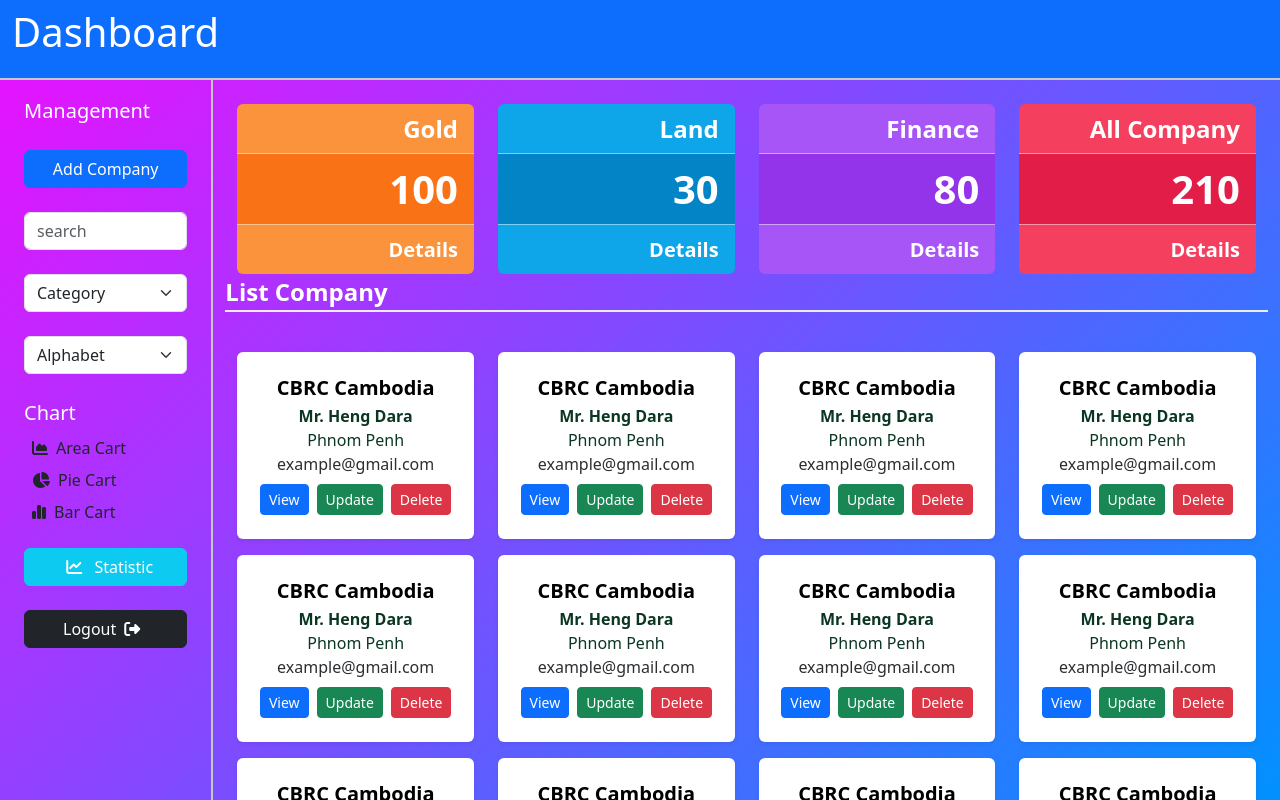
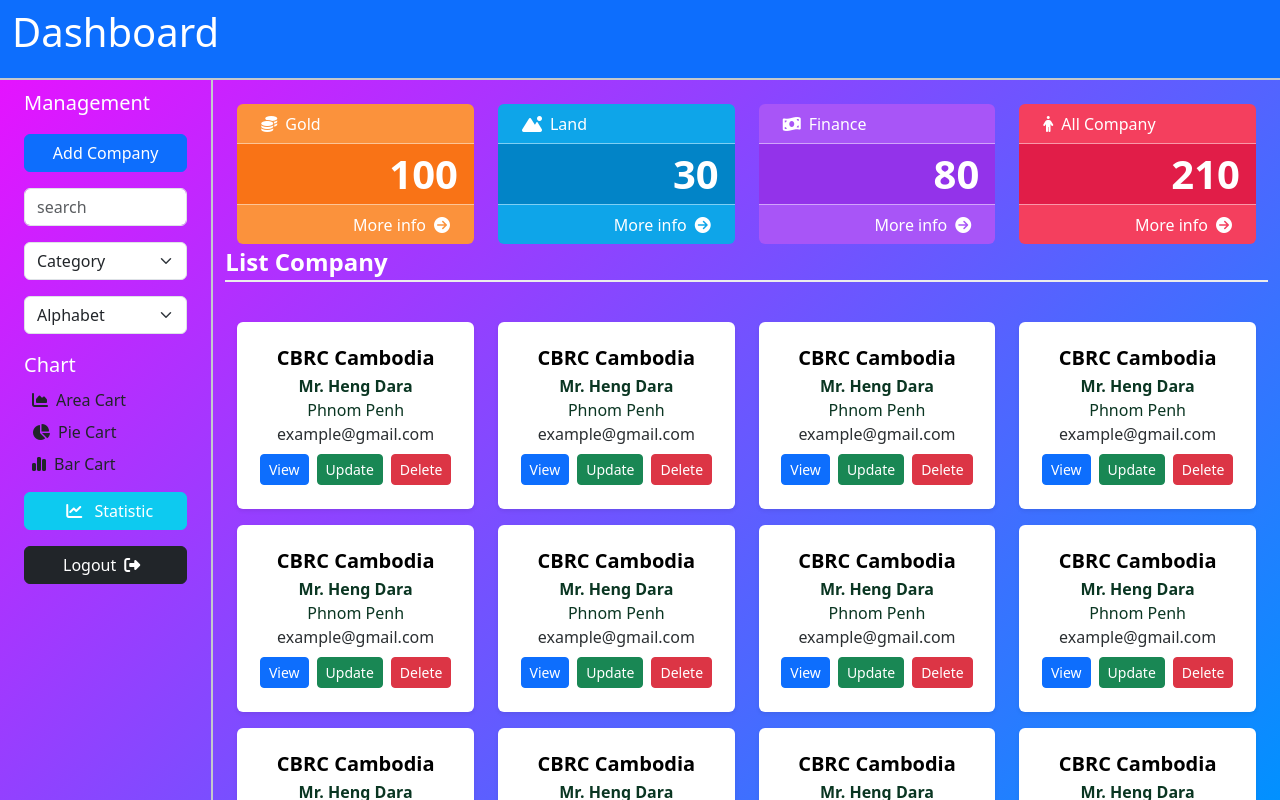
Before and after one commit to Tryy-43/realEstateListingTracker, a plain HTML site: page data.html in a window 1280 px wide. Drawn offline with nearby package versions, Linux system fonts and the light colour scheme.

Commit message:
Add files via upload

```diff
--- a/data.html
+++ b/data.html
@@ -42,7 +42,7 @@
           class="col-12 col-sm-4 col-md-4 col-lg-2 col-xl-2 menu-item border-end border-2 border-secondary-subtle"
         >
           <header
-            class="container d-flex justify-content-between align-items-center mt-3 gap-4 flex-column"
+            class="container d-flex justify-content-between align-items-center mt-2 gap-3 flex-column"
           >
             <p class="m-0 p-0 text-white fw-medium fs-5 align-self-start">
               Management
@@ -211,9 +211,9 @@
                 class="item-one col-6 col-sm-6 col-md-6 col-lg-3 col-xl-3 d-flex justify-content-center align-items-md-center flex-column"
               >
                 <div
-                  class="top first w-100 rounded-top-2 text-white fw-semibold fs-4 text-center d-flex justify-content-end p-3 align-items-center"
+                  class="top first w-100 rounded-top-2 text-white fw-light fs-6 text-center d-flex justify-content-start p-3 align-items-center"
                 >
-                  Gold
+                  <i class="fa-solid fa-coins mx-2"></i> Gold
                 </div>
                 <div
                   class="center first-center w-100 text-white fw-semibold fs-1 text-center d-flex justify-content-end p-3 align-items-center"
@@ -221,18 +221,19 @@
                   100
                 </div>
                 <div
-                  class="button first w-100 rounded-bottom-2 text-white fw-semibold fs-5 text-center d-flex justify-content-end p-3 align-items-center"
+                  class="button first w-100 rounded-bottom-2 cursor-pointer text-white fw-light fs-6 text-center d-flex justify-content-end p-3 align-items-center"
                 >
-                  Details
+                  More info
+                  <i class="fa-solid fa-circle-arrow-right mx-2"></i>
                 </div>
               </div>
               <div
                 class="item-one col-6 col-sm-6 col-md-6 col-lg-3 col-xl-3 d-flex justify-content-center align-items-md-center flex-column"
               >
                 <div
-                  class="top second w-100 rounded-top-2 text-white fw-semibold fs-4 text-center d-flex justify-content-end p-3 align-items-center"
+                  class="top second w-100 rounded-top-2 text-white fw-light fs-6 text-center d-flex justify-content-start p-3 align-items-center"
                 >
-                  Land
+                  <i class="fa-solid fa-mountain-sun mx-2"></i>Land
                 </div>
                 <div
                   class="center second-center first-center w-100 text-white fw-semibold fs-1 text-center d-flex justify-content-end p-3 align-items-center"
@@ -240,18 +241,19 @@
                   30
                 </div>
                 <div
-                  class="button second w-100 rounded-bottom-2 text-white fw-semibold fs-5 text-center d-flex justify-content-end p-3 align-items-center"
+                  class="button second w-100 rounded-bottom-2 cursor-pointer text-white fw-light fs-6 text-center d-flex justify-content-end p-3 align-items-center"
                 >
-                  Details
+                  More info
+                  <i class="fa-solid fa-circle-arrow-right mx-2"></i>
                 </div>
               </div>
               <div
                 class="item-one col-6 col-sm-6 col-md-6 col-lg-3 col-xl-3 d-flex justify-content-center align-items-md-center flex-column"
               >
                 <div
-                  class="top third w-100 rounded-top-2 text-white fw-semibold fs-4 text-center d-flex justify-content-end p-3 align-items-center"
+                  class="top third w-100 rounded-top-2 text-white fw-light fs-6 text-center d-flex justify-content-start p-3 align-items-center"
                 >
-                  Finance
+                  <i class="fa-solid fa-money-bill-wave mx-2"></i>Finance
                 </div>
                 <div
                   class="center third-center w-100 text-white fw-semibold fs-1 text-center d-flex justify-content-end p-3 align-items-center"
@@ -259,18 +261,19 @@
                   80
                 </div>
                 <div
-                  class="button third w-100 rounded-bottom-2 text-white fw-semibold fs-5 text-center d-flex justify-content-end p-3 align-items-center"
+                  class="button third w-100 rounded-bottom-2 cursor-pointer text-white fw-light fs-6 text-center d-flex justify-content-end p-3 align-items-center"
                 >
-                  Details
+                  More info
+                  <i class="fa-solid fa-circle-arrow-right mx-2"></i>
                 </div>
               </div>
               <div
                 class="item-one col-6 col-sm-6 col-md-6 col-lg-3 col-xl-3 d-flex justify-content-center align-items-md-center flex-column"
               >
                 <div
-                  class="top fourth w-100 rounded-top-2 text-white fw-semibold fs-4 text-center d-flex justify-content-end p-3 align-items-center"
+                  class="top fourth w-100 rounded-top-2 text-white fw-light fs-6 text-center d-flex justify-content-start p-3 align-items-center"
                 >
-                  All Company
+                  <i class="fa-solid fa-person mx-2"></i>All Company
                 </div>
                 <div
                   class="center fourth-center w-100 text-white fw-semibold fs-1 text-center d-flex justify-content-end p-3 align-items-center"
@@ -278,9 +281,10 @@
                   210
                 </div>
                 <div
-                  class="button fourth w-100 rounded-bottom-2 text-white fw-semibold fs-5 text-center d-flex justify-content-end p-3 align-items-center"
+                  class="button fourth w-100 rounded-bottom-2 cursor-pointer text-white fw-light fs-6 text-center d-flex justify-content-end p-3 align-items-center"
                 >
-                  Details
+                  More info
+                  <i class="fa-solid fa-circle-arrow-right mx-2"></i>
                 </div>
               </div>
             </div>
--- a/main.css
+++ b/main.css
@@ -52,11 +52,11 @@
 }
 
 .center {
-  height: 70px;
+  height: 60px;
 }
 .top,
 .button {
-  height: 50px;
+  height: 40px;
 }
 .top {
   border-bottom: 1px solid rgba(255, 255, 255, 0.461);
```
